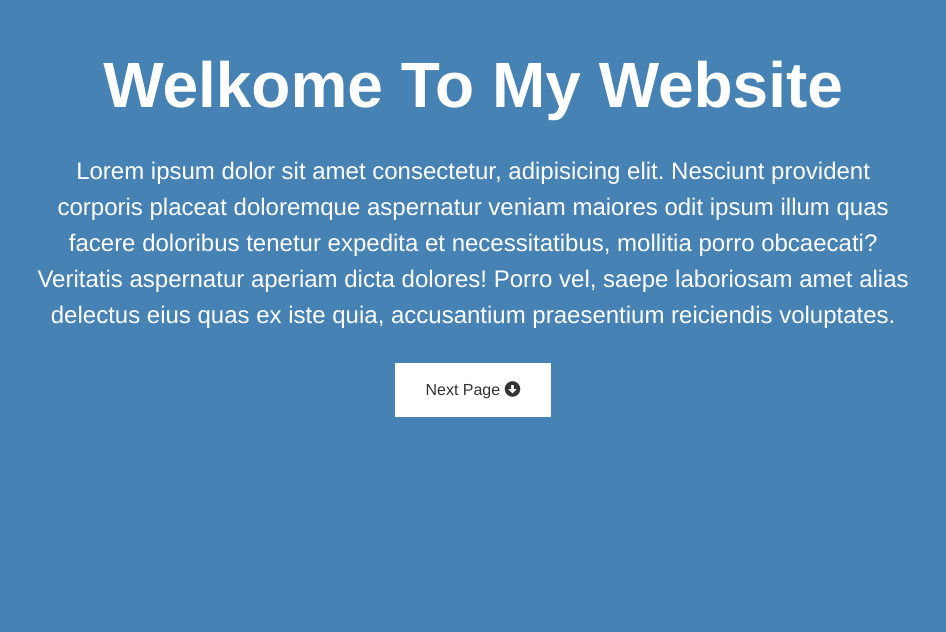
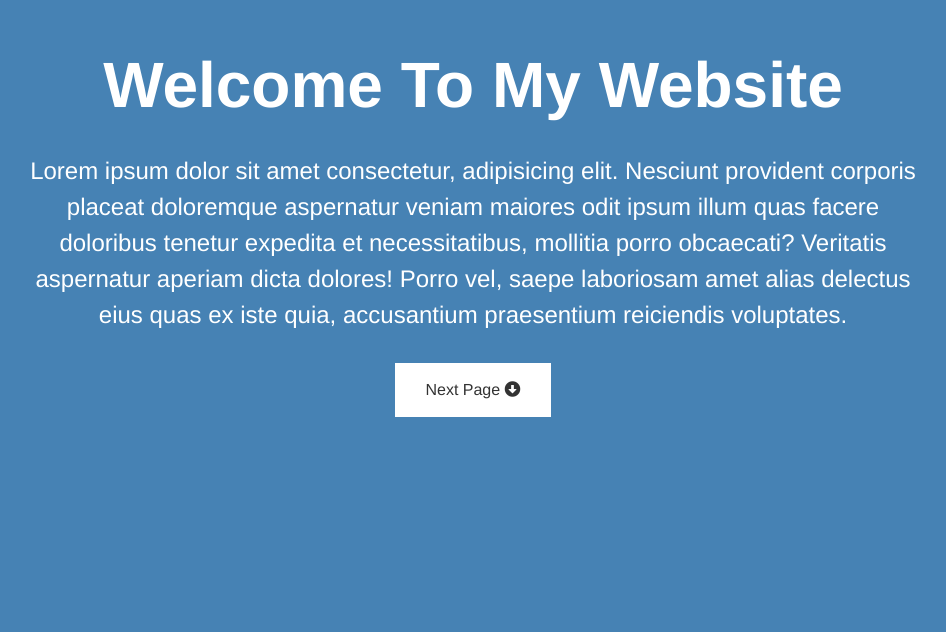
Before and after one commit to Misir8/Animation-Project, a plain HTML site: page index.html in a window 1280 px wide. Shown: the part 168-800 px from the top of the page, without its empty margins (167-1113 px from the left). Drawn offline with nearby package versions, Linux system fonts and the light colour scheme.

Commit message:
change and add new

```diff
--- a/css/style.css
+++ b/css/style.css
@@ -46,7 +46,8 @@ h2{
     font-size: 40px;
 }
 p{
-    margin: 20px 200px;
+    margin: 20px 0;
+    width: 70%;
     font-size: 24px;
 }
 #page-1 p{
--- a/index.html
+++ b/index.html
@@ -10,7 +10,7 @@
 </head>
 <body>
     <section id="page-1" class="page">
-        <h1>Welkome To My Website</h1>
+        <h1>Welcome To My Website</h1>
         <p>Lorem ipsum dolor sit amet consectetur, adipisicing elit. Nesciunt provident corporis placeat doloremque aspernatur veniam maiores odit ipsum illum quas facere doloribus tenetur expedita et necessitatibus, mollitia porro obcaecati? Veritatis aspernatur aperiam dicta dolores! Porro vel, saepe laboriosam amet alias delectus eius quas ex iste quia, accusantium praesentium reiciendis voluptates.</p>
         <a href="#page-2" class="btn-light btn">Next Page <i class="fas fa-arrow-alt-circle-down"></i></a>
     </section>
```
